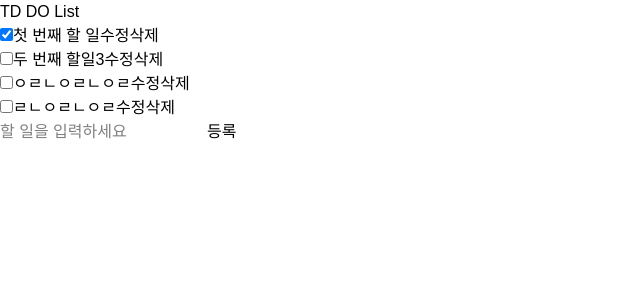
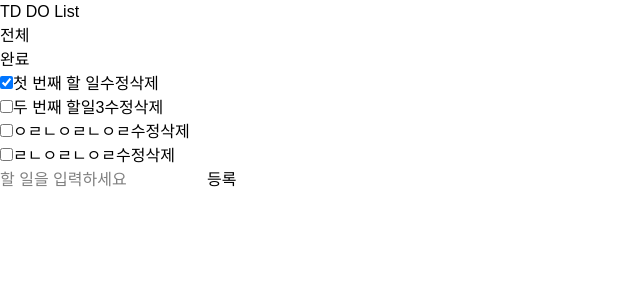
Before and after one commit to jungminji0215/next-to-do-list, a Next.js app: page / in a window 1280 px wide. Shown: the top 300 px of the page, without its empty margins (0-640 px from the left). Built offline with nearby package versions, Linux system fonts and the light colour scheme; data requests are answered from the project's data file.

Commit message:
feat : 완료 목록 필터링 탭

```diff
--- a/src/app/page.tsx
+++ b/src/app/page.tsx
@@ -1,15 +1,10 @@
-import { Suspense } from "react";
-import TodoForm from "@/components/TodoForm";
-import Todos from "@/components/Todos";
+import TodoList from "@/components/TodoList";
 
 export default async function Home() {
   return (
     <>
       <h1>TD DO List</h1>
-      <Suspense fallback={"로딩"}>
-        <Todos />
-      </Suspense>
-      <TodoForm />
+      <TodoList />
     </>
   );
 }
--- /dev/null
+++ b/src/components/Tab.tsx
@@ -0,0 +1,25 @@
+import React from "react";
+
+export default function Tab({
+  filters,
+  filter,
+  onChange,
+}: {
+  filters: string[];
+  filter: string;
+  onChange: (value: string) => void;
+}) {
+  return (
+    <div>
+      <ul>
+        {filters.map((value, index) => {
+          return (
+            <li key={index}>
+              <button onClick={() => onChange(value)}>{value}</button>
+            </li>
+          );
+        })}
+      </ul>
+    </div>
+  );
+}
--- /dev/null
+++ b/src/components/TodoList.tsx
@@ -0,0 +1,20 @@
+"use client";
+import React, { Suspense, useState } from "react";
+import Tab from "./Tab";
+import Todos from "./Todos";
+import TodoForm from "./TodoForm";
+
+const filters = ["전체", "완료"];
+
+export default function TodoList() {
+  const [filter, setFilter] = useState(filters[0]);
+  return (
+    <>
+      <Tab filters={filters} filter={filter} onChange={setFilter} />
+      <Suspense fallback={"로딩"}>
+        <Todos filter={filter} />
+      </Suspense>
+      <TodoForm />
+    </>
+  );
+}
--- a/src/components/Todos.tsx
+++ b/src/components/Todos.tsx
@@ -9,7 +9,15 @@ import {
 } from "@tanstack/react-query";
 import React, { useState } from "react";
 
-export default function Todos() {
+const getFilteredItems = (todos: Todo[], filter: string) => {
+  console.log("filter :>> ", filter);
+  if (filter === "전체") {
+    return todos;
+  }
+  return todos.filter((todo) => todo.completed === true);
+};
+
+export default function Todos({ filter }: { filter: string }) {
   const queryClient = useQueryClient();
 
   const [todoId, setTodoId] = useState<string | null>(null);
@@ -68,10 +76,12 @@ export default function Todos() {
     });
   };
 
+  const filtered = getFilteredItems(data, filter);
+
   return (
     <>
       <ul>
-        {data?.map((todo) => (
+        {filtered?.map((todo) => (
           <li key={todo.id}>
             {todoId === todo.id ? (
               <>
```
